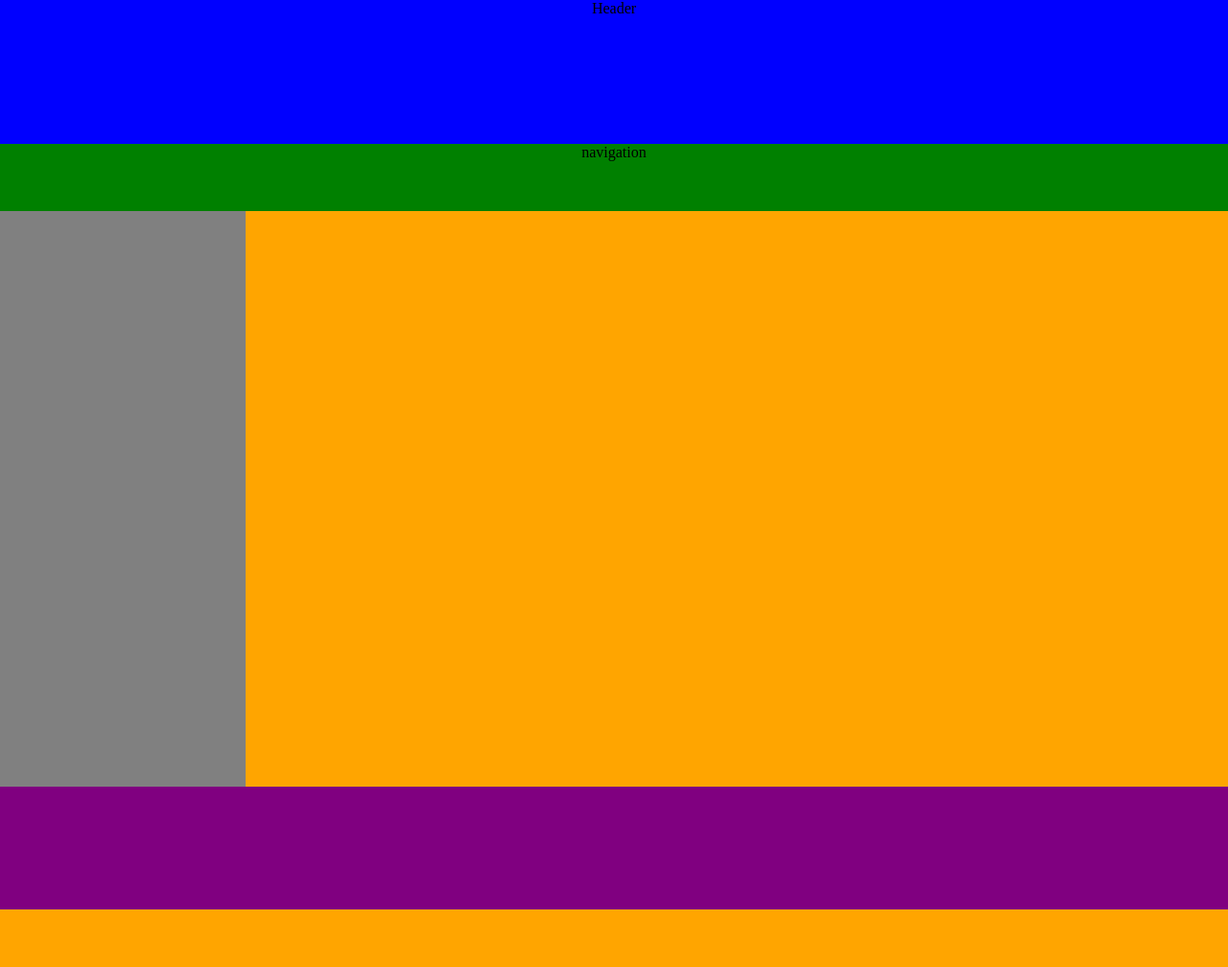
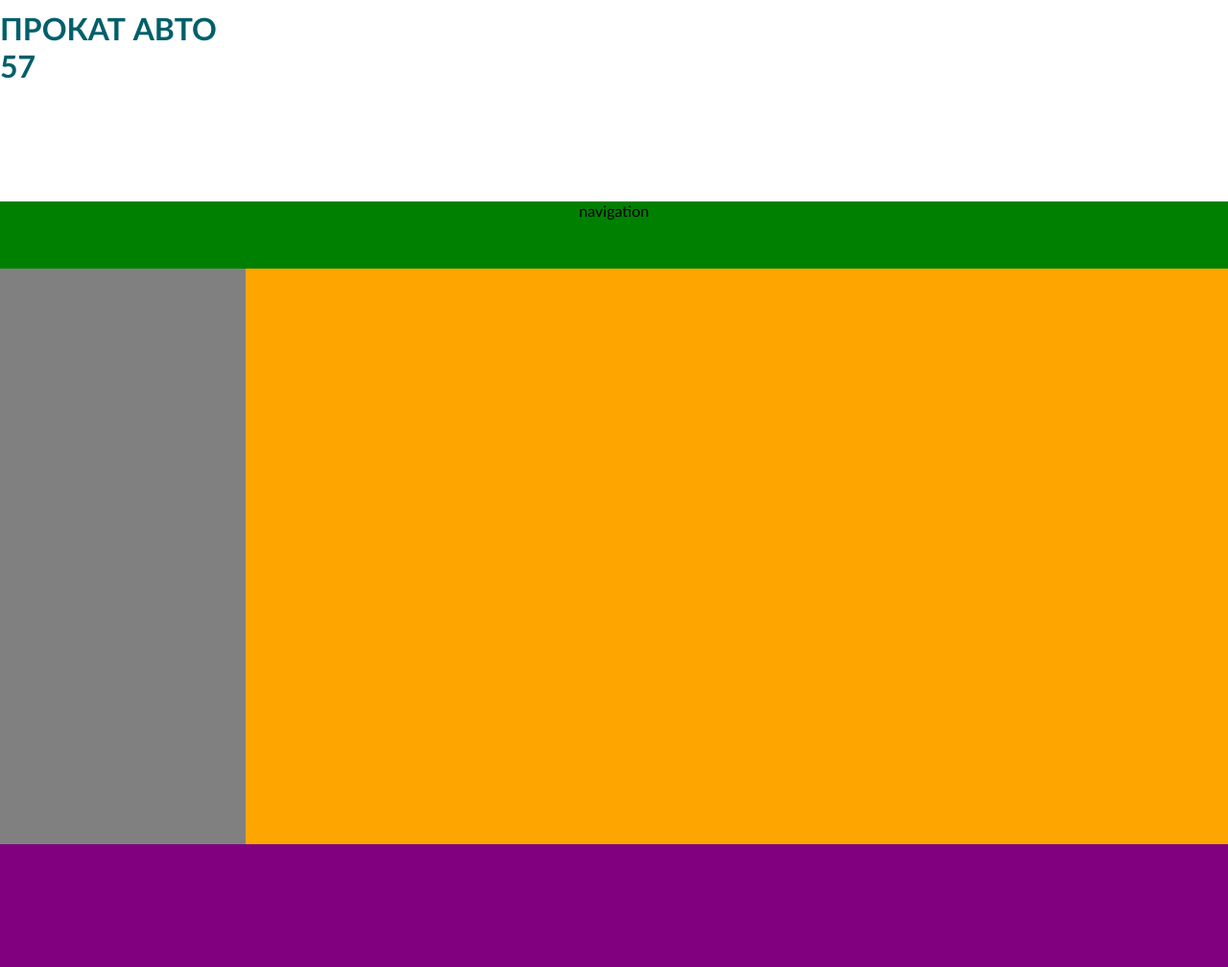
Before and after one commit to jej234/study, a PHP site: page /main.html in a window 1280 px wide. Shown: the whole page at 96% size. Before the commit the page ends 948 px from the top, so only its background shows below. Run offline with PHP 8.4, Linux system fonts and the light colour scheme.

Commit message:
начал верстать

```diff
--- a/rent_car/css/style.css
+++ b/rent_car/css/style.css
@@ -1,14 +1,22 @@
+* {
+    margin: 0px;
+    padding: 0px;
+    font-family: Optima, sans-serif;
+}
+
 body {
-    margin: 0;
-    padding: 0;
     width: 100%;
 }
+header {
+    color: #015f6a;
+    background-color: white;
+    width: 100%;
+    height: 200px;
 
-header {
-    background-color: blue;
-    text-align: center;
-    width: 100%;
-    height: 150px;
+}
+
+.text-header {
+    margin-top: 10px;
 }
 
 .navigation {
--- a/rent_car/main.html
+++ b/rent_car/main.html
@@ -3,11 +3,16 @@
 <head>
     <meta charset="UTF-8">
     <link rel="stylesheet" href="css/style.css" type="text/css">
-    <title>Document</title>
+    <title>Прокат автомобилей в Орле</title>
 </head>
 <body>
     <header>
-        Header
+
+           <div class="text-header">
+            <h1>ПРОКАТ АВТО<br>57</h1>
+           </div>
+
+
     </header>
     <div class="navigation">
         navigation
```
